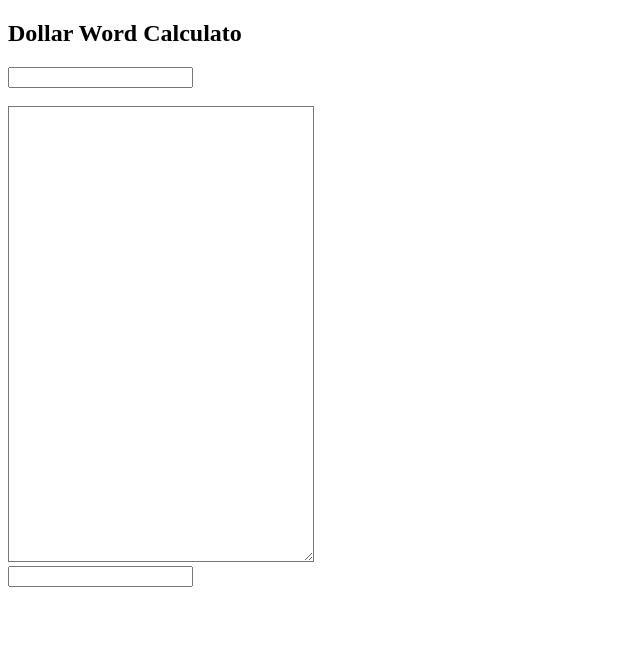
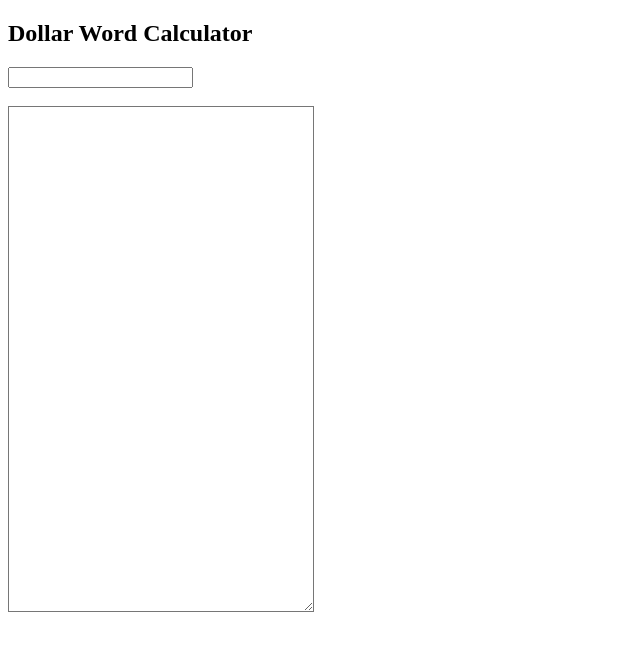
Before and after one commit to mebartsch/mebartsch.github.io, a Jekyll site: the page projects/Dollar-Word/index.html, which Jekyll copies as it is, in a window 1280 px wide. Shown: the top 651 px of the page, without its empty margins (0-640 px from the left). Built offline with Jekyll 4.4.1, drawn with Linux system fonts in a browser that asks for light colours.

Commit message:
Update index.html

```diff
--- a/projects/Dollar-Word/index.html
+++ b/projects/Dollar-Word/index.html
@@ -13,7 +13,7 @@
             textarea {
  	        background-color: white;
                 width: 300px;
-                height: 450px;
+                height: 500px;
  	        font size: 2em;
  	        font-weight: bold;
  	        font-family: Verdana, Arial, Helvetica, sans-serif;
@@ -32,7 +32,7 @@
 
 	  	<!-- HEADER -->
         <section class="page-header">
-      		<h1 class="project-name">Dollar Word Calculato</h1>
+      		<h1 class="project-name">Dollar Word Calculator</h1>
     	</section>
   </head>
 
@@ -49,11 +49,11 @@
 	<form id="form1" >      <!-- TextArea Form for Data output -->
 	   <textarea name="Text1" style="font-size: 14pt"></textarea>
     	</form>
-
-	<form id="sum">       <!-- Text form for sum output -->
+<!--
+	<form id="sum">       <!-- Text form for sum output -- >
 	   <input type="text" name="sum1" />
 	</form>
-
+-->
         <script>
            function handle(e){
                if(e.keyCode === 13){
```
Also changed, not shown: other parts of projects/Dollar-Word/index.html (+2 -0 lines).
